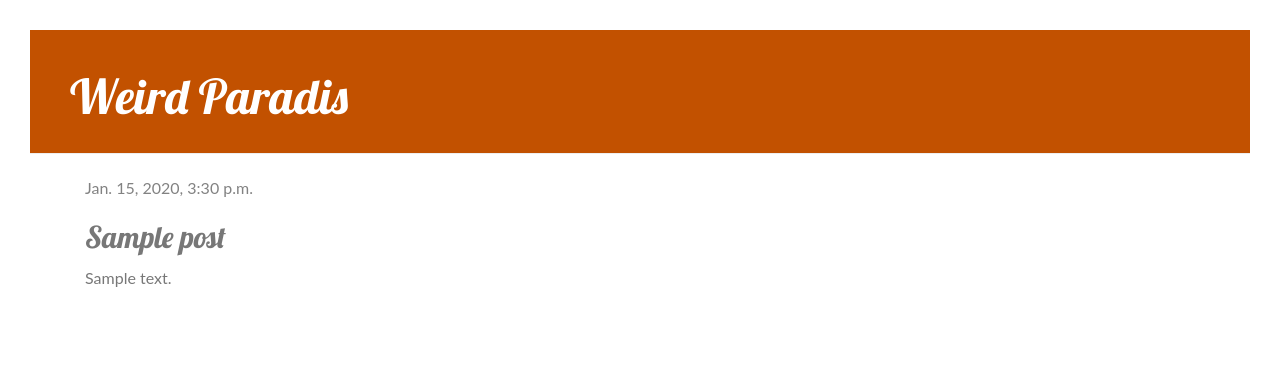
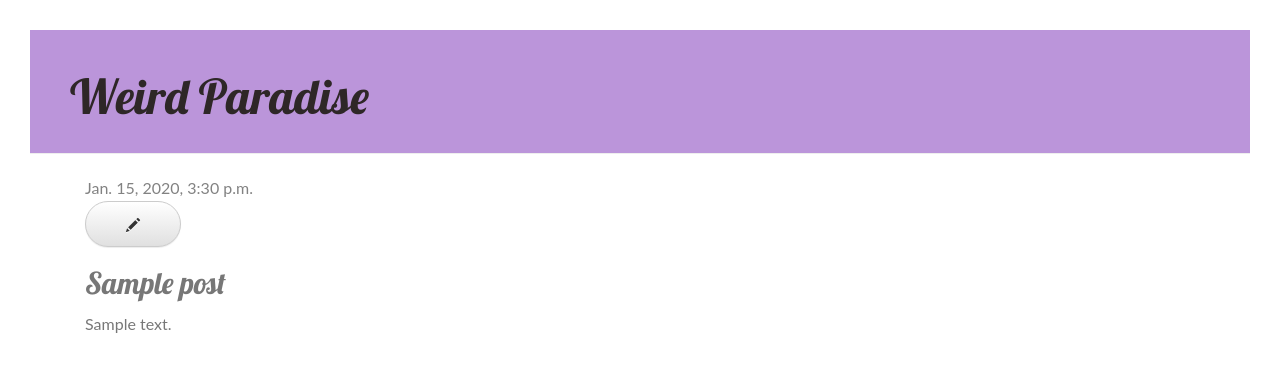
Before and after one commit to Aayushadh/Blogflix, a Django app: page /post/1/ in a window 1280 px wide. Shown: the top 372 px of the page. Run offline with Django 3.2, Linux system fonts and the light colour scheme; tables that the repository leaves empty hold one stand-in row (values such as "Sample post"); some libraries are stand-ins or nearby versions.

Commit message:
last step

```diff
--- a/blog/static/css/blog.css
+++ b/blog/static/css/blog.css
@@ -1,5 +1,5 @@
 h1 a, h2 a {
-    color: #C25100;
+    color:rgba(110, 28, 177, 0.466);
     font-family: 'Lobster';
 }
 .header{
@@ -12,13 +12,13 @@ h1 a, h2 a {
     position: relative;
 }
 .page-header {
-    background-color: #C25100;
+  background-color: rgba(110, 28, 177, 0.466);
     margin-top: 0;
     padding: 20px 20px 20px 40px;
 }
 
 .page-header h1, .page-header h1 a, .page-header h1 a:visited, .page-header h1 a:active {
-    color: #ffffff;
+    color: #2e2727;
     font-size: 36pt;
     text-decoration: none;
 }
--- a/blog/templates/blog/base.html
+++ b/blog/templates/blog/base.html
@@ -1,21 +1,29 @@
 {% load static %}
 <html>
     <head>
-        <title>Weird</title>
+        <title>Weird Paradise</title>
         <link rel="stylesheet" href="//maxcdn.bootstrapcdn.com/bootstrap/3.2.0/css/bootstrap.min.css">
         <link rel="stylesheet" href="//maxcdn.bootstrapcdn.com/bootstrap/3.2.0/css/bootstrap-theme.min.css">
         <link href='//fonts.googleapis.com/css?family=Lobster&subset=latin,latin-ext' rel='stylesheet' type='text/css'>
         <link rel="stylesheet" href="{% static 'css/blog.css' %}">
     </head>
     <body>
+
         <div class="page-header">
-            <h1><a href="/">Weird Paradis</a></h1>
+            {% if user.is_authenticated %}
+            <a href="{% url 'post_new' %}" class="top-menu"><span class="glyphicon glyphicon-plus"></span></a>
+        {% endif %}
+            <h1><a href="/">Weird Paradise</a></h1>
+
+
+
+
         </div>
         <div class="content container">
             <div class="row">
                 <div class="col-md-8">
-                {% block content %}
-                {% endblock %}
+                    {% block content %}
+                    {% endblock %}
                 </div>
             </div>
         </div>
--- a/blog/templates/blog/post_detail.html
+++ b/blog/templates/blog/post_detail.html
@@ -7,6 +7,7 @@
                 {{ post.published_date }}
             </div>
         {% endif %}
+        <a class="btn btn-default" href="{% url 'post_edit' pk=post.pk %}"><span class="glyphicon glyphicon-pencil"></span></a>
         <h2>{{ post.title }}</h2>
         <p>{{ post.text|linebreaksbr }}</p>
     </div>
--- a/blog/urls.py
+++ b/blog/urls.py
@@ -5,4 +5,6 @@ urlpatterns = [
     path('', views.trial, name='trial'),
     path('index/',views.post_list,name='post_list'),
     path('post/<int:pk>/', views.post_detail, name='post_detail'),
+    path('post/new/', views.post_new, name='post_new'),
+     path('post/<int:pk>/edit/', views.post_edit, name='post_edit'),
 ]
--- a/blog/views.py
+++ b/blog/views.py
@@ -2,6 +2,8 @@ from django.shortcuts import render
 from .models import Post
 from django.utils import timezone
 from django.shortcuts import render, get_object_or_404
+from .forms import PostForm
+from django.shortcuts import redirect
 
 def trial(request):
     return render(request,'blog/index.html')
@@ -13,3 +15,29 @@ def post_list(request):
 def post_detail(request, pk):
     post = get_object_or_404(Post, pk=pk)
     return render(request, 'blog/post_detail.html', {'post': post})
+
+def post_new(request):
+    if request.method == "POST":
+        form = PostForm(request.POST)
+        if form.is_valid():
+            post = form.save(commit=False)
+            post.author = request.user
+            post.published_date = timezone.now()
+            post.save()
+            return redirect('post_detail', pk=post.pk)
+    else:
+        form = PostForm()
+    return render(request, 'blog/post_edit.html', {'form': form})
+def post_edit(request, pk):
+    post = get_object_or_404(Post, pk=pk)
+    if request.method == "POST":
+        form = PostForm(request.POST, instance=post)
+        if form.is_valid():
+            post = form.save(commit=False)
+            post.author = request.user
+            post.published_date = timezone.now()
+            post.save()
+            return redirect('post_detail', pk=post.pk)
+    else:
+        form = PostForm(instance=post)
+    return render(request, 'blog/post_edit.html', {'form': form})
```
Also changed, not shown: blog/forms.py (added, +9 -0 lines), blog/templates/blog/post_edit.html (added, +9 -0 lines).
